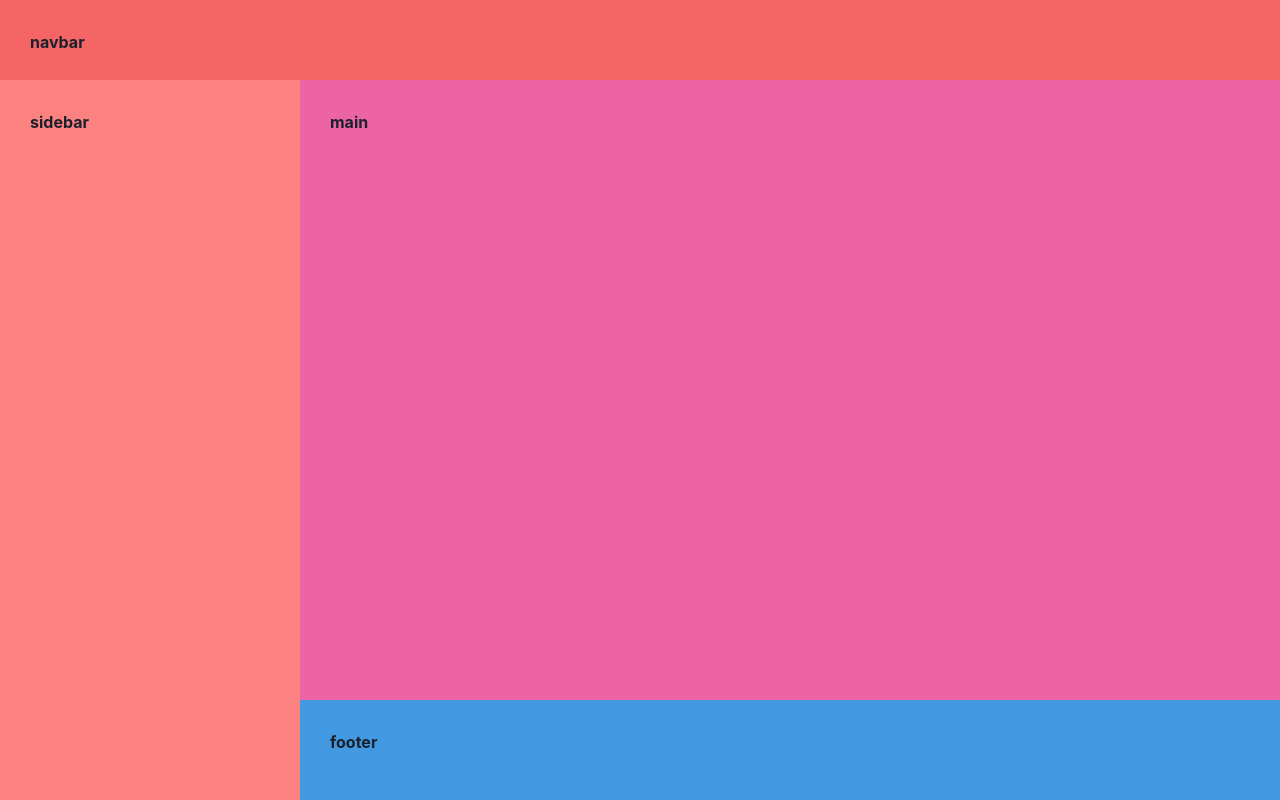
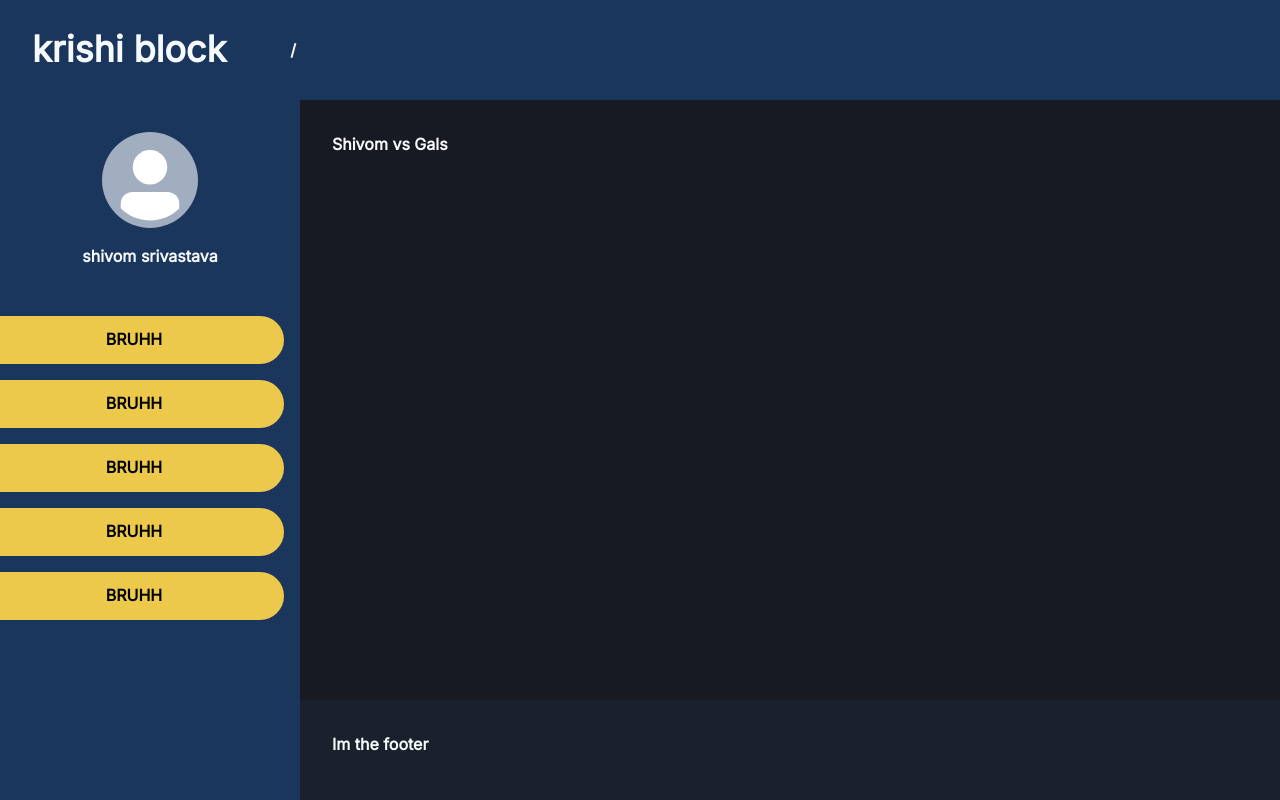
Before and after one commit to Guchii/krishi-block, a Next.js app: page / in a window 1280 px wide. Built offline with nearby package versions, Linux system fonts and the light colour scheme.

Commit message:
setup layout

```diff
--- /dev/null
+++ b/components/Footer.tsx
@@ -0,0 +1,12 @@
+import { Box } from "@chakra-ui/react";
+import { FC } from "react";
+
+const Footer : FC = () => {
+    return (
+        <Box h="full" w="full" p={8}>
+            Im the footer
+        </Box>
+    )
+}
+
+export default Footer;
--- /dev/null
+++ b/components/Layout.tsx
@@ -0,0 +1,43 @@
+import { Box, BoxProps, Grid } from "@chakra-ui/react";
+import { useRouter } from "next/router";
+import { FC, ReactNode } from "react";
+import Footer from "./Footer";
+import Navbar from "./Navbar";
+import Sidebar from "./Sidebar";
+
+interface LayoutProps {
+  children?: ReactNode;
+}
+
+const Layout: FC<LayoutProps> = ({ children }) => {
+  const defaultProps: BoxProps = {
+    fontWeight: "bold",
+  };
+  const router = useRouter();
+  return (
+    <Grid
+      templateAreas={
+        "'navbar navbar navbar' 'sidebar main main' 'sidebar footer footer'"
+      }
+      minHeight="100vh"
+      gridTemplateRows={"100px auto 100px"}
+      gridTemplateColumns={"300px auto"}
+      textColor={"gray.50"}
+    >
+      <Box {...defaultProps} gridArea={"navbar"} bg="blue.900">
+        <Navbar currentRoute={router.pathname} />
+      </Box>
+      <Box {...defaultProps} gridArea={"sidebar"} bg="blue.900">
+        <Sidebar />
+      </Box>
+      <Box {...defaultProps} gridArea={"main"} bg="gray.900" p={8}>
+        {children}
+      </Box>
+      <Box {...defaultProps} gridArea={"footer"} bg="gray.800">
+        <Footer />
+      </Box>
+    </Grid>
+  );
+};
+
+export default Layout;
--- /dev/null
+++ b/components/Navbar.tsx
@@ -0,0 +1,18 @@
+import { Box, Heading, Text } from "@chakra-ui/react";
+import { useRouter } from "next/router";
+import { FC } from "react";
+
+interface NavbarProps {
+  currentRoute?: string;
+}
+
+const Navbar: FC<NavbarProps> = ({ currentRoute }) => {
+  return (
+    <Box h="full" w="full" display={"flex"} gap={16} alignItems="center" p={8}>
+      <Heading fontFamily={"body"}>krishi block</Heading>
+      {currentRoute && <Text textTransform={"lowercase"}>{currentRoute}</Text>}
+    </Box>
+  );
+};
+
+export default Navbar;
--- /dev/null
+++ b/components/Sidebar.tsx
@@ -0,0 +1,40 @@
+import { Avatar, Box, Button, Heading, Text, VStack } from "@chakra-ui/react";
+import Link from "next/link";
+import { FC } from "react";
+
+const Sidebar: FC = () => {
+  return (
+    <VStack h="full" w="full" py={8} spacing={4}>
+      <VStack spacing={4} mb={8} textTransform="lowercase">
+        <Avatar size={"xl"} />
+        <Text>Shivom Srivastava</Text>
+      </VStack>
+      {new Array(5).fill(0).map((val, i) => (
+        <Link
+          style={{
+            width: "100%",
+            marginRight: 32
+          }}
+          href={"/bruhh"}
+          key={i}
+        >
+          <Button
+          as={"a"}
+            w={"full"}
+            colorScheme={"yellow"}
+            borderStart={"none"}
+            borderLeftRadius="none"
+            borderRightRadius={"full"}
+            height={12}
+            textTransform={"uppercase"}
+            fontWeight="bold"
+          >
+            Bruhh
+          </Button>
+        </Link>
+      ))}
+    </VStack>
+  );
+};
+
+export default Sidebar;
--- a/package.json
+++ b/package.json
@@ -3,7 +3,7 @@
   "version": "0.1.0",
   "private": true,
   "scripts": {
-    "dev": "next dev --turbo",
+    "dev": "next dev",
     "build": "next build",
     "start": "next start",
     "lint": "next lint"
@@ -12,6 +12,7 @@
     "@chakra-ui/react": "^2.3.7",
     "@emotion/react": "^11",
     "@emotion/styled": "^11",
+    "@fontsource/inter": "^4.5.14",
     "@types/node": "18.11.9",
     "@types/react": "18.0.25",
     "@types/react-dom": "18.0.8",
--- a/pages/_app.tsx
+++ b/pages/_app.tsx
@@ -1,13 +1,17 @@
-import type { AppProps } from 'next/app'
-import { ChakraProvider } from '@chakra-ui/react'
-
+import type { AppProps } from "next/app";
+import { ChakraProvider } from "@chakra-ui/react";
+import "@fontsource/inter";
+import theme from "../theme";
+import Layout from "../components/Layout";
 
 function MyApp({ Component, pageProps }: AppProps) {
   return (
-    <ChakraProvider>
-      <Component {...pageProps} />
+    <ChakraProvider theme={theme}>
+      <Layout>
+        <Component {...pageProps} />
+      </Layout>
     </ChakraProvider>
-  )
+  );
 }
 
-export default MyApp
+export default MyApp;
--- a/pages/index.tsx
+++ b/pages/index.tsx
@@ -1,31 +1,13 @@
 import { Box, BoxProps, Grid } from "@chakra-ui/react";
+import Footer from "../components/Footer";
+import Navbar from "../components/Navbar";
+import Sidebar from "../components/Sidebar";
 
 export default function Home() {
-  const defaultProps : BoxProps = {
-    padding: "30px",
-    fontWeight: "bold"
-  }
-  return (
-    <Grid
-      templateAreas={
-        "'navbar navbar navbar' 'sidebar main main' 'sidebar footer footer'"
-      }
-      minHeight="100vh"
-      gridTemplateRows={"80px auto 100px"}
-      gridTemplateColumns={"300px auto"}
-    >
-      <Box {...defaultProps} gridArea={"navbar"} bg="red.400">
-        navbar
-      </Box>
-      <Box {...defaultProps} gridArea={"sidebar"} bg="red.300">
-        sidebar
-      </Box>
-      <Box {...defaultProps} gridArea={"main"} bg="pink.400">
-        main
-      </Box>
-      <Box {...defaultProps} gridArea={"footer"} bg="blue.400">
-        footer
-      </Box>
-    </Grid>
-  );
+  const defaultProps: BoxProps = {
+    fontWeight: "bold",
+  };
+  return <Box>
+    Shivom vs Gals
+  </Box>;
 }
--- /dev/null
+++ b/theme.ts
@@ -0,0 +1,9 @@
+import { extendTheme } from "@chakra-ui/react"
+
+const theme = extendTheme({
+fonts: {
+    body: "inter, sans-serif",
+  },
+})
+
+export default theme
```
Also changed, not shown: pages/bruhh.tsx (added, +11 -0 lines), 1 other file (tests, documents, lock files or other folders).
